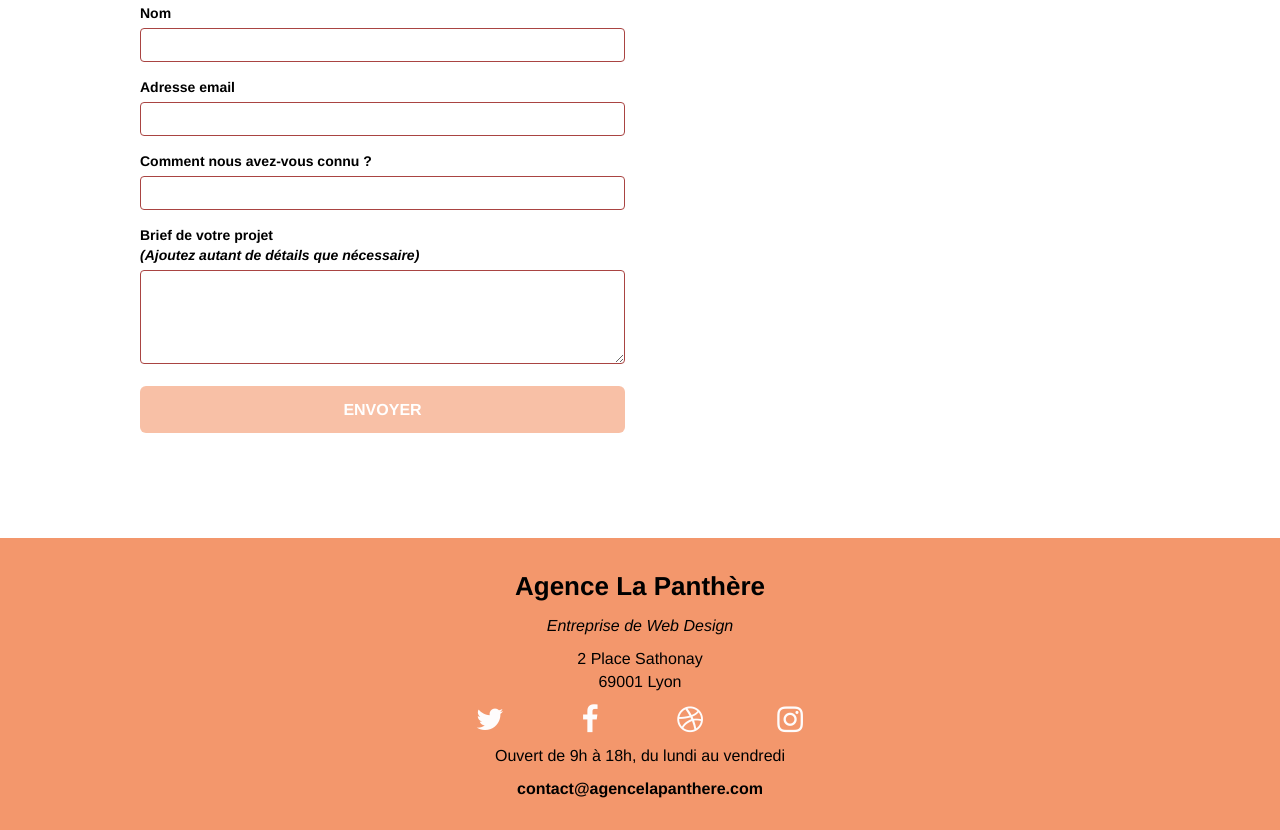
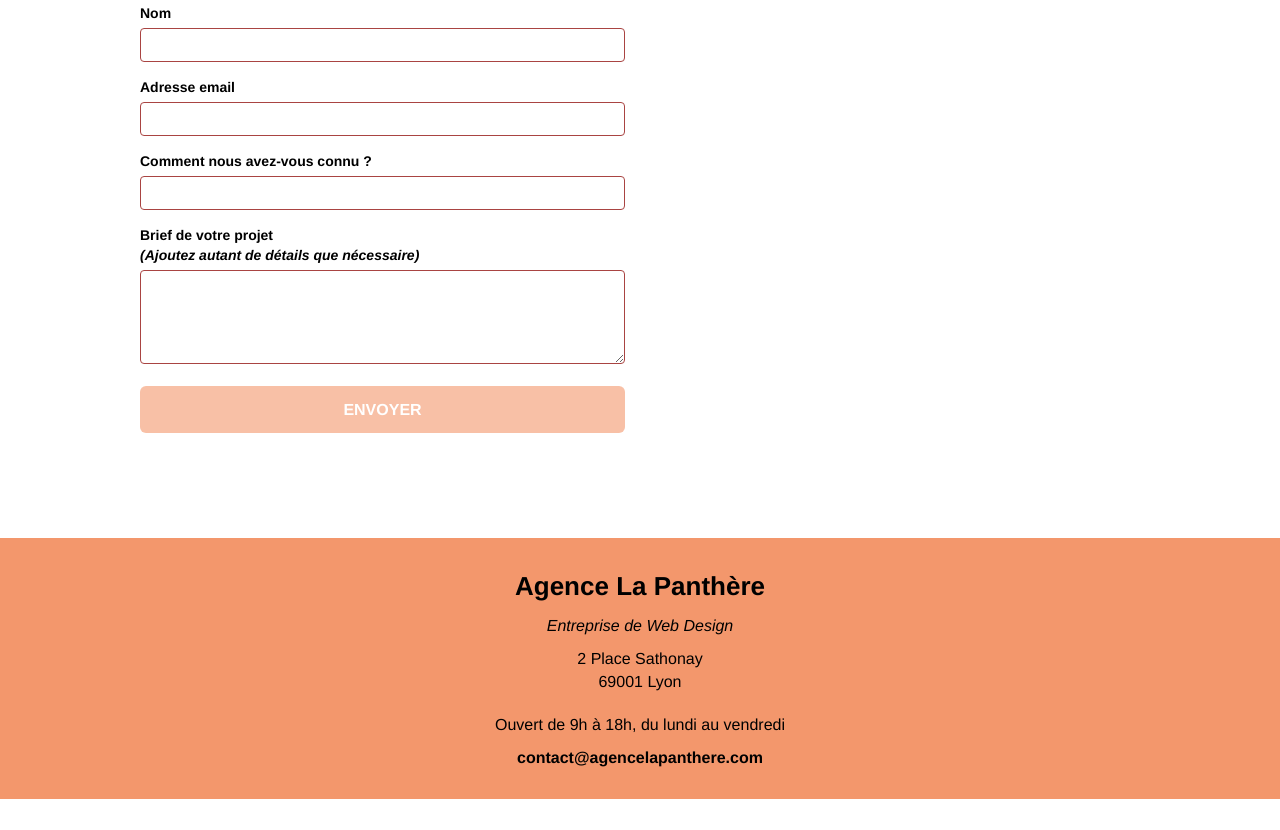
Before and after one commit to genebou/panthere_openclassroom, a website: page page2.html in a window 1280 px wide. Shown: the part 519-1349 px from the top of the page. After the commit the page ends 1318 px from the top, so only its background shows below. Drawn offline with Linux system fonts and the light colour scheme; files that its build step writes are made by us from their sources; files whose address does not match are found by name.

Commit message:
formulaire for

```diff
--- a/page2.html
+++ b/page2.html
@@ -34,7 +34,7 @@
 	<div class="container bloc-sm">
 		<nav class="navbar row">
 			<div class="navbar-header">
-				<a class="navbar-brand" href="index.html"><img src="img_c/agence-la-panthere-monochrome.svg" alt="lyon web design logo"></a>
+				<a class="navbar-brand" href="index.html"><img src="img/agence-la-panthere-monochrome.svg" alt="lyon web design logo"></a>
 
 			</div>
 			<div class="collapse navbar-collapse navbar-1 special-dropdown-nav">
@@ -80,13 +80,13 @@
 						<label>
 							Nom
 						</label>
-						<input id="name" class="form-control">
+						<input id="name" class="form-control" for="name">
 					</div>
 					<div class="form-group">
 						<label>
 							Adresse email
 						</label>
-						<input id="email" class="form-control" type="email">
+						<input id="email" class="form-control" type="email" for="adresse email">
 					</div>
 					<div class="form-group">
 						<label>
@@ -124,29 +124,7 @@
 					Agence La Panthère </p>
 				<p><em>Entreprise de Web Design</em></p>
 				<p class="adresse">2 Place Sathonay<br>69001 Lyon</p>
-				<div class="row row-no-gutters social">
-					<div class="col-sm-3">
-						<div class="text-center">
-							<a class="social" href="index.html"><span class="fa fa-twitter icon-md"></span></a>
-						</div>
-					</div>
-					<div class="col-sm-3">
-						<div class="text-center">
-							<a class="social" href="index.html"><span class="fa fa-facebook icon-md"></span></a>
-						</div>
-					</div>
-					<div class="col-sm-3">
-						<div class="text-center">
-							<a class="social" href="index.html"><span class="fa fa-dribbble icon-md"></span></a>
-						</div>
-					</div>
-					<div class="col-sm-3">
-						<div class="text-center">
-							<a class="social" href="index.html"><span class="fa fa-instagram icon-md"></span></a>
-						</div>
-					</div>
 
-				</div>
 				<div class="row">
 				<p class="horaires">Ouvert de 9h à 18h, du lundi au vendredi</p>
 				<p><a href="mailto">contact@agencelapanthere.com</a></p>
```
